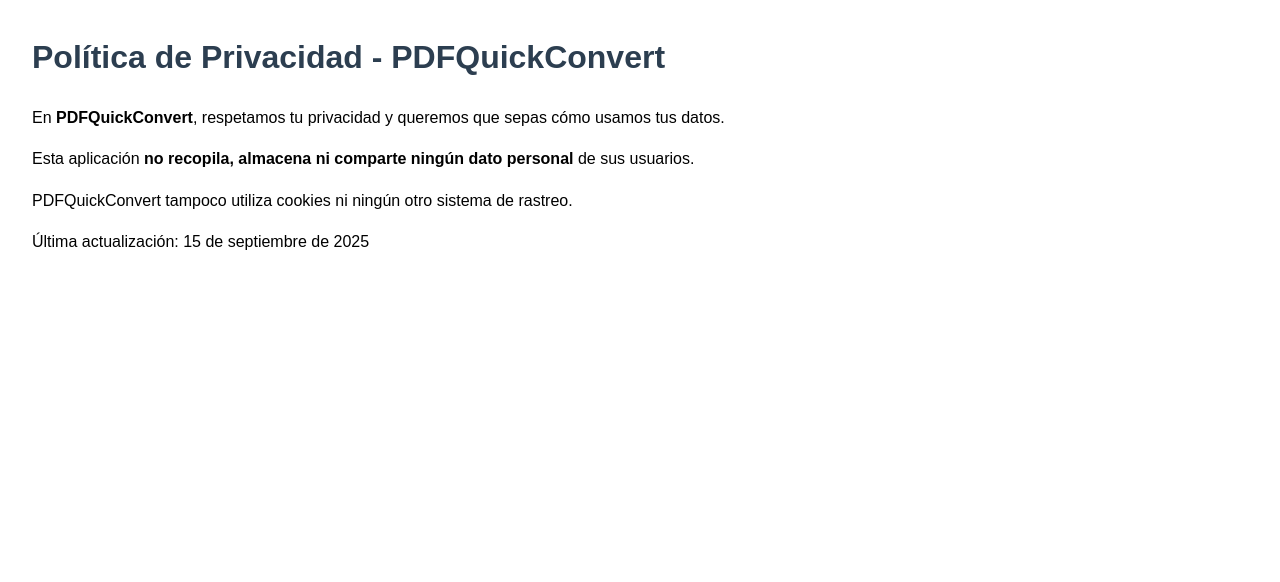
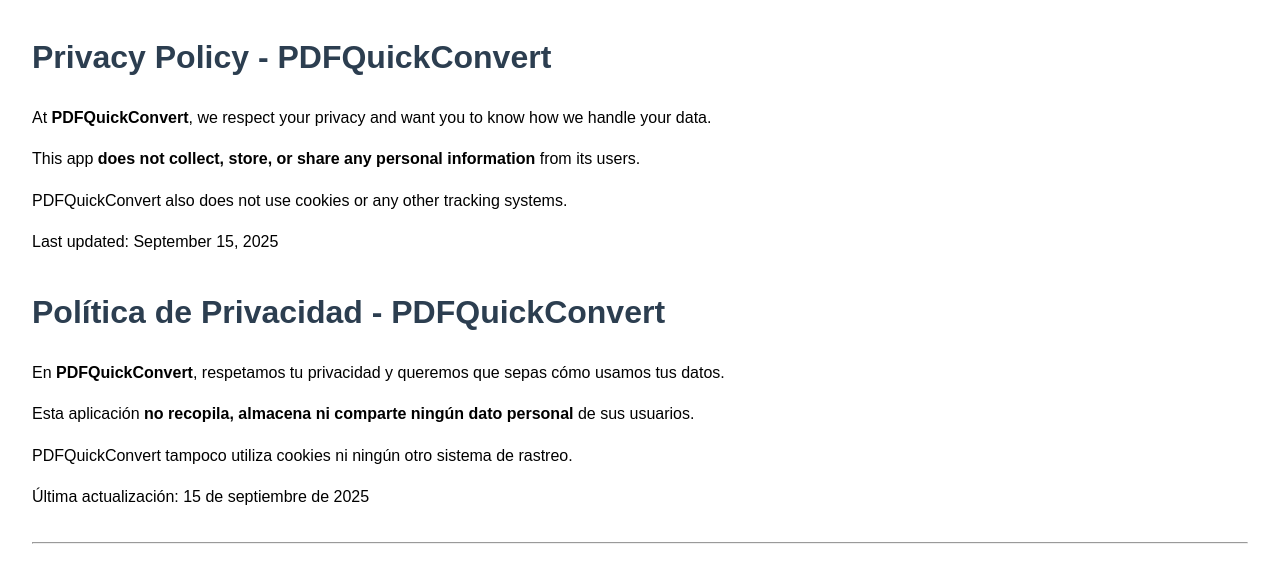
Before and after one commit to pablogg/pdfquickconvert-privacy, a plain HTML site: page index.html in a window 1280 px wide. Drawn offline with Linux system fonts and the light colour scheme.

Commit message:
Add files via upload

```diff
--- a/index.html
+++ b/index.html
@@ -3,21 +3,30 @@
 <head>
     <meta charset="UTF-8">
     <meta name="viewport" content="width=device-width, initial-scale=1.0">
-    <title>Política de Privacidad - PDFQuickConvert</title>
+    <title>Política de Privacidad / Privacy Policy - PDFQuickConvert</title>
     <style>
         body { font-family: Arial, sans-serif; margin: 2rem; line-height: 1.6; }
-        h1 { color: #2c3e50; }
+        h1, h2 { color: #2c3e50; margin-top: 2rem; }
+        hr { margin: 2rem 0; }
     </style>
 </head>
 <body>
+    <!-- English -->
+    <h1>Privacy Policy - PDFQuickConvert</h1>
+    <p>At <strong>PDFQuickConvert</strong>, we respect your privacy and want you to know how we handle your data.</p>
+    <p>This app <strong>does not collect, store, or share any personal information</strong> from its users.</p>
+    <p>PDFQuickConvert also does not use cookies or any other tracking systems.</p>
+    <p>Last updated: September 15, 2025</p>
+
+    <!-- Español -->
     <h1>Política de Privacidad - PDFQuickConvert</h1>
+    <p>En <strong>PDFQuickConvert</strong>, respetamos tu privacidad y queremos que sepas cómo usamos tus datos.</p>
+    <p>Esta aplicación <strong>no recopila, almacena ni comparte ningún dato personal</strong> de sus usuarios.</p>
+    <p>PDFQuickConvert tampoco utiliza cookies ni ningún otro sistema de rastreo.</p>
+    <p>Última actualización: 15 de septiembre de 2025</p>
 
-    <p>En <strong>PDFQuickConvert</strong>, respetamos tu privacidad y queremos que sepas cómo usamos tus datos.</p>
+    <hr>
 
-    <p>Esta aplicación <strong>no recopila, almacena ni comparte ningún dato personal</strong> de sus usuarios.</p>
 
-    <p>PDFQuickConvert tampoco utiliza cookies ni ningún otro sistema de rastreo.</p>
-
-    <p>Última actualización: 15 de septiembre de 2025</p>
 </body>
 </html>
```
